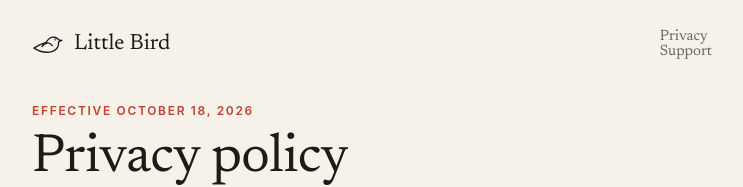
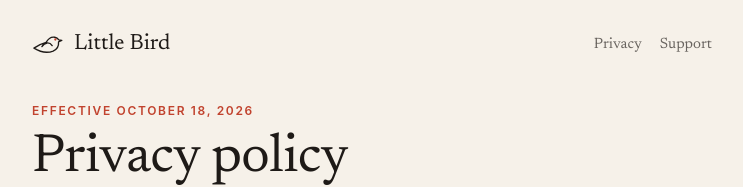
Before and after one commit to 000600/littlebird-site, a plain HTML site: page privacy/index.html in a window 1280 px wide. Shown: the top 187 px of the page, without its empty margins (268-1011 px from the left). Drawn offline with Linux system fonts and the light colour scheme.

Commit message:
Keep header links on one line on privacy and support pages
Co-Authored-By: Claude Opus 5.5 <noreply@anthropic.com>

```diff
--- a/privacy/index.html
+++ b/privacy/index.html
@@ -19,7 +19,7 @@ body { margin: 0; background: var(--paper); color: var(--ink); font: 17px/1.6 va
 header { display: flex; justify-content: space-between; align-items: center; gap: 16px; margin-bottom: 44px; }
 header a { color: var(--ink); text-decoration: none; font: 400 22px/1 var(--display); display: flex; align-items: center; gap: 10px; }
 header svg { width: 32px; height: 32px; }
-nav a { color: var(--ink-2); font-size: 15px; margin-left: 16px; text-decoration: none; }
+nav { display: flex; gap: 18px; } nav a { color: var(--ink-2); font-size: 15px; text-decoration: none; }
 h1 { font: 400 clamp(38px, 6vw, 54px)/1.05 var(--display); margin: 10px 0 18px; letter-spacing: -0.01em; text-wrap: balance; }
 h2 { font: 400 24px/1.25 var(--display); margin: 0 0 6px; }
 .eyebrow { font: 600 12px/1.2 var(--body); letter-spacing: .14em; text-transform: uppercase; color: var(--ribbon); }
```
Also changed, not shown: support/index.html (+1 -1 lines).
